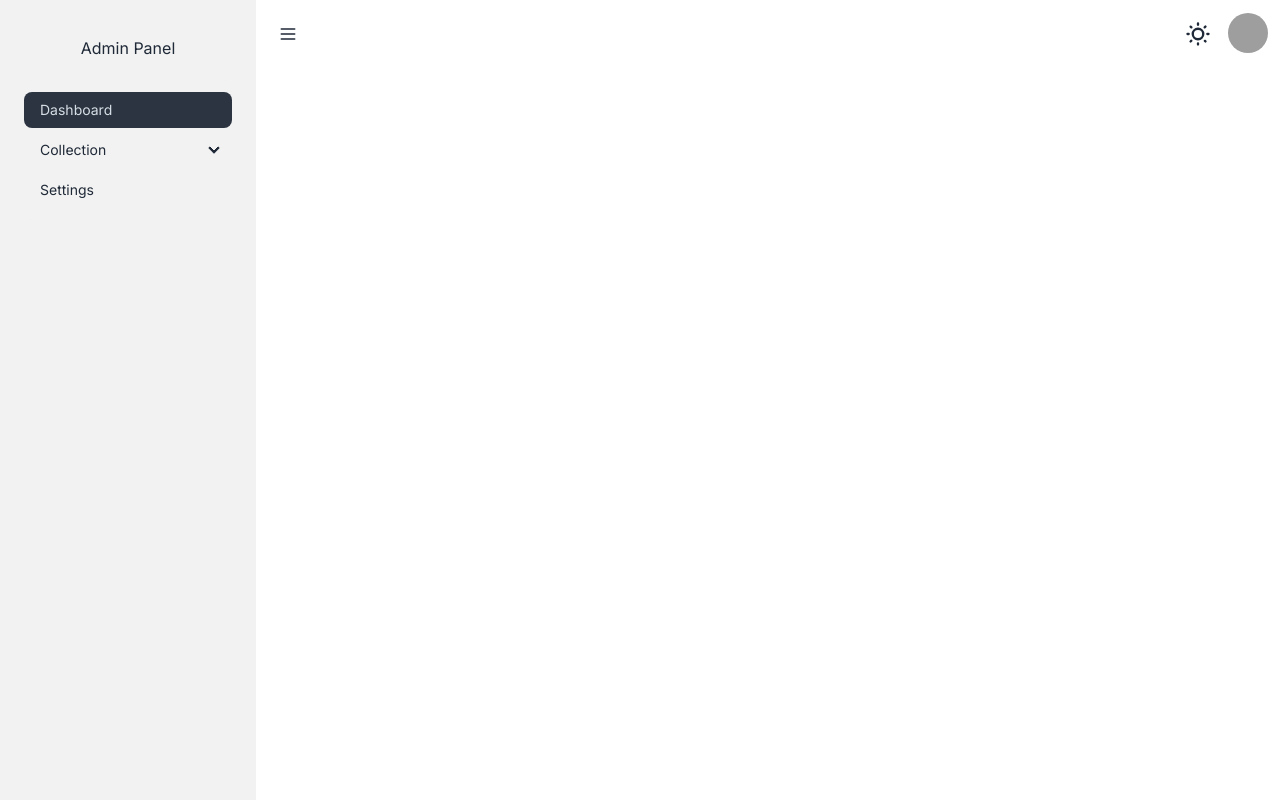
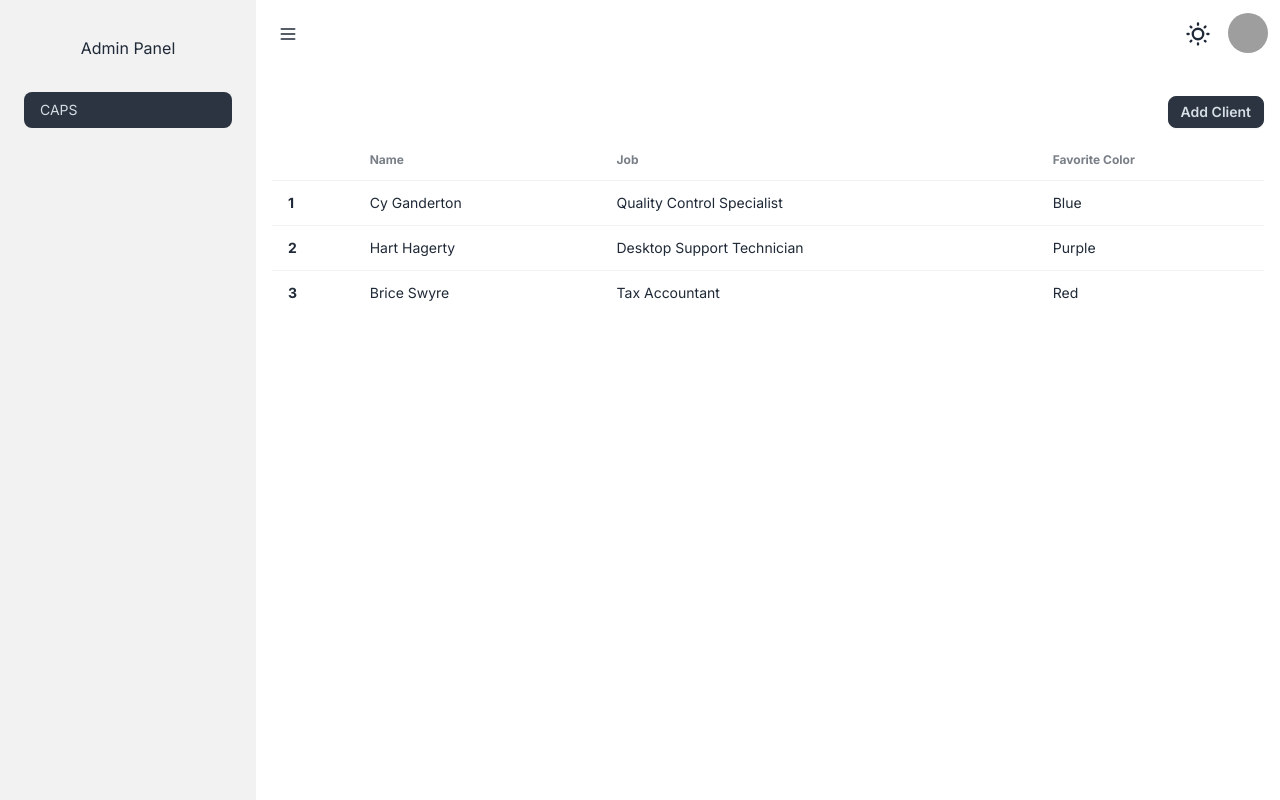
Before and after one commit to Harman9a/next-dashboard, a Next.js app in the folder client/: page /admin in a window 1280 px wide. Built offline with nearby package versions, Linux system fonts and the light colour scheme; grey boxes are pictures that could not be loaded.

Commit message:
added modal

```diff
--- a/client/app/admin/page.tsx
+++ b/client/app/admin/page.tsx
@@ -1,7 +1,95 @@
+"use client";
 import React from "react";
 
 function Dashboard() {
-  return <div></div>;
+  const openModal = () => {
+    document.getElementById("my_modal_3").showModal();
+  };
+  return (
+    <div>
+      <div className="flex justify-end my-3">
+        <button className="btn btn-neutral btn-sm" onClick={openModal}>
+          Add Client
+        </button>
+      </div>
+      <div className="overflow-x-auto">
+        <table className="table">
+          {/* head */}
+          <thead>
+            <tr>
+              <th></th>
+              <th>Name</th>
+              <th>Job</th>
+              <th>Favorite Color</th>
+            </tr>
+          </thead>
+          <tbody>
+            {/* row 1 */}
+            <tr>
+              <th>1</th>
+              <td>Cy Ganderton</td>
+              <td>Quality Control Specialist</td>
+              <td>Blue</td>
+            </tr>
+            {/* row 2 */}
+            <tr>
+              <th>2</th>
+              <td>Hart Hagerty</td>
+              <td>Desktop Support Technician</td>
+              <td>Purple</td>
+            </tr>
+            {/* row 3 */}
+            <tr>
+              <th>3</th>
+              <td>Brice Swyre</td>
+              <td>Tax Accountant</td>
+              <td>Red</td>
+            </tr>
+          </tbody>
+        </table>
+      </div>
+      {/* <button className="btn" onClick={() => openModal()}>
+        open modal
+      </button> */}
+      <dialog id="my_modal_3" className="modal">
+        <div className="modal-box">
+          <form method="dialog">
+            {/* if there is a button in form, it will close the modal */}
+            <button className="btn btn-sm btn-circle btn-ghost absolute right-2 top-2">
+              ✕
+            </button>
+          </form>
+          <h3 className="font-bold text-lg">Create New Client</h3>
+          <div>
+            <div className="my-1">
+              <div className="label">
+                <span className="label-text">Client Name</span>
+              </div>
+              <label className="input input-bordered flex items-center gap-2">
+                <input
+                  type="text"
+                  className="grow"
+                  placeholder="Enter your Client Name"
+                />
+              </label>
+            </div>
+            <div className="my-1">
+              <div className="label">
+                <span className="label-text">Constitution :</span>
+              </div>
+              <label className="input input-bordered flex items-center gap-2">
+                <input
+                  type="text"
+                  className="grow"
+                  placeholder="Enter your Client Name"
+                />
+              </label>
+            </div>
+          </div>
+        </div>
+      </dialog>
+    </div>
+  );
 }
 
 export default Dashboard;
--- a/client/app/ui/dashboard/Sidebar.tsx
+++ b/client/app/ui/dashboard/Sidebar.tsx
@@ -14,47 +14,20 @@ function Sidebar() {
 
   const setActiveMenu = () => {
     const updatedSidebar = sideBar.map((item) => {
-      if (item.submenu !== undefined) {
-        return {
-          ...item,
-          submenu: item.submenu.map((x) => {
-            if (x.link === pathname) {
-              setOpenName(item.name);
-            }
-            return {
-              ...x,
-              status: x.link === pathname,
-            };
-          }),
-        };
-      } else {
       return {
         ...item,
         status: item.link === pathname,
       };
-      }
     });
     setSideBar(updatedSidebar);
   };
 
   const handleMenuClick = (id: Number) => {
     const updatedSidebar = sideBar.map((item) => {
-      if (item.submenu !== undefined) {
-        return {
-          ...item,
-          submenu: item.submenu.map((x) => {
-            return {
-              ...x,
-              status: x.id === id,
-            };
-          }),
-        };
-      } else {
       return {
         ...item,
         status: item.id === id,
       };
-      }
     });
     setSideBar(updatedSidebar);
   };
@@ -69,29 +42,6 @@ function Sidebar() {
         <div>
           <ul className="menu bg-base-200 w-56 rounded-box">
             {sideBar.map((x) => {
-              if (x.submenu !== undefined) {
-                return (
-                  <li key={x.id}>
-                    <details>
-                      <summary>{x.name}</summary>
-                      <ul>
-                        {x.submenu.map((y) => {
-                          return (
-                            <li key={y.id}>
-                              <Link
-                                href={y.link}
-                                className={y.status === true ? "active" : ""}
-                              >
-                                {y.name}
-                              </Link>
-                            </li>
-                          );
-                        })}
-                      </ul>
-                    </details>
-                  </li>
-                );
-              } else {
               return (
                 <li
                   className="my-1"
@@ -106,7 +56,6 @@ function Sidebar() {
                   </Link>
                 </li>
               );
-              }
             })}
           </ul>
         </div>
--- a/client/app/ui/dashboard/SidebarData.tsx
+++ b/client/app/ui/dashboard/SidebarData.tsx
@@ -1,33 +1,33 @@
 export const SidebarData = [
   {
     id: 1,
-    name: "Dashboard",
+    name: "CAPS",
     link: "/admin",
     status: false,
   },
-  {
-    id: 2,
-    name: "Collection",
-    status: false,
-    submenu: [
-      {
-        id: 11,
-        name: "Add",
-        link: "/admin/collection/add",
-        status: false,
-      },
-      {
-        id: 22,
-        name: "View",
-        link: "/admin/collection",
-        status: false,
-      },
-    ],
-  },
-  {
-    id: 3,
-    name: "Settings",
-    link: "/admin/settings",
-    status: false,
-  },
+  // {
+  //   id: 2,
+  //   name: "Collection",
+  //   status: false,
+  //   submenu: [
+  //     {
+  //       id: 11,
+  //       name: "Add",
+  //       link: "/admin/collection/add",
+  //       status: false,
+  //     },
+  //     {
+  //       id: 22,
+  //       name: "View",
+  //       link: "/admin/collection",
+  //       status: false,
+  //     },
+  //   ],
+  // },
+  // {
+  //   id: 3,
+  //   name: "Settings",
+  //   link: "/admin/settings",
+  //   status: false,
+  // },
 ];
```
Lines whose indentation alone changed are shown as unchanged.
